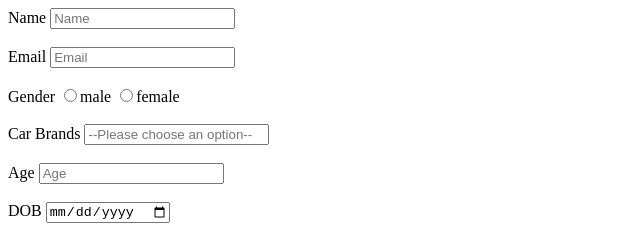
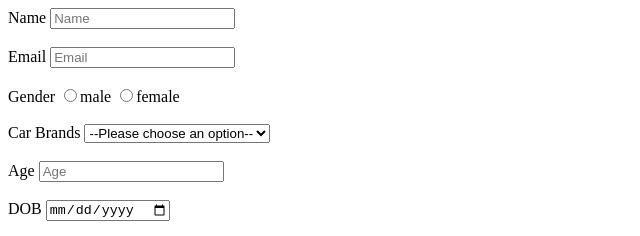
Before and after one commit to acciojob/signup-form-car-ranveersingh281120, a website: page main.html in a window 1280 px wide. Shown: the top 236 px of the page, 0-640 px from the left. Drawn offline with Linux system fonts and the light colour scheme.

Commit message:
created a submission

```diff
--- a/main.html
+++ b/main.html
@@ -14,8 +14,15 @@
       <input type="radio" id="gender_m" name="gender"  required>male
       <input type="radio" id="gender_f" name="gender"  required>female
       </label><br><br>
-      <label for="cars">Car Brands</label>
-      <input  type="select" id="cars" name="cars" placeholder="--Please choose an option--"  required >  <br><br>
+<label for="cars">Car Brands</label>
+<select id="cars" name="cars" required>
+  <option value="">--Please choose an option--</option>
+  <option value="volvo">Volvo</option>
+  <option value="saab">Saab</option>
+  <option value="mercedes">Mercedes</option>
+  <option value="audi">Audi</option>
+</select>
+<br><br>
       <label for="age">Age</label>
       <input type="Number" id="age" name="name" placeholder="Age" required><br><br>
       <label for="dob">DOB</label>
@@ -26,7 +33,7 @@
       <input type="password" id="password"  name="password" placeholder="Password" required ><br><br>
       <label for="tos">I agree to the TOS</label>
       <input type="checkbox" id="tos"  name="tos" required  ><br><br>
-	  <button>submit</button>
+	 <button type="submit">submit</button>
 		</form>
       <script type="text/javascript" src="./script.js"></script>
    </body>
```
